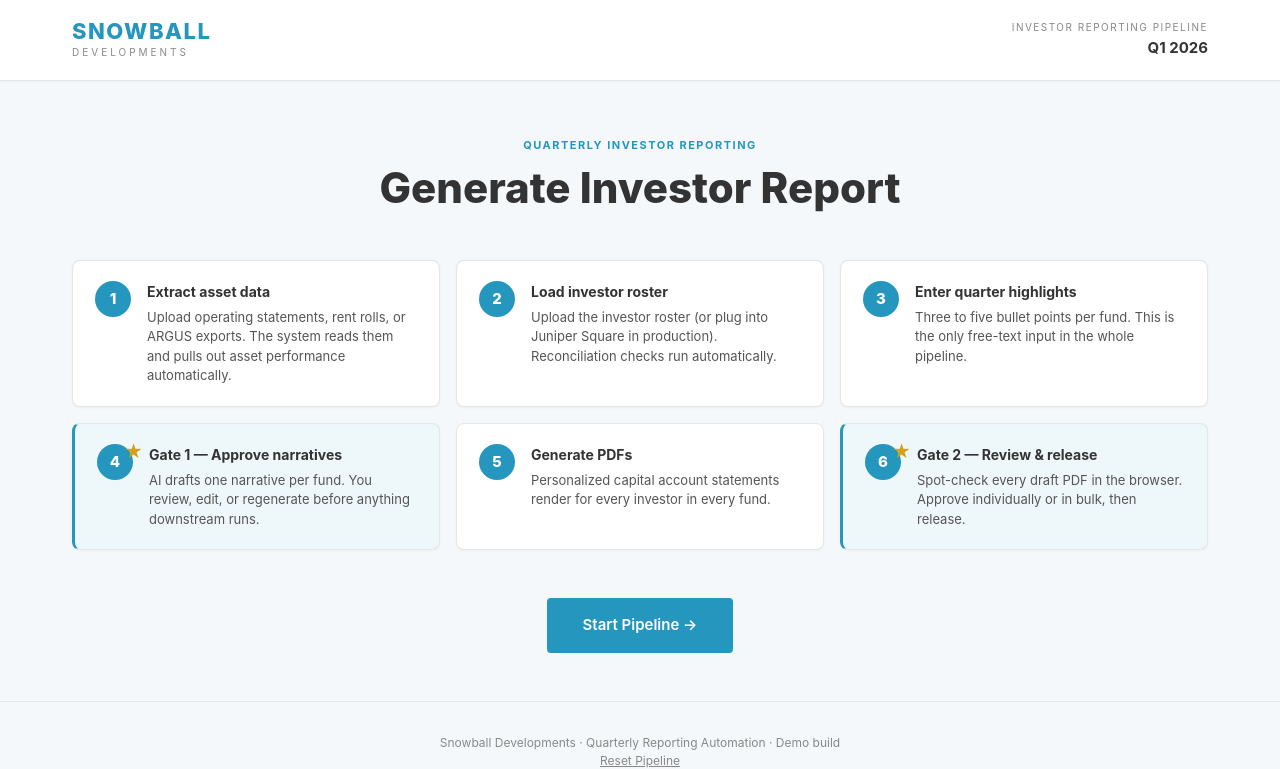
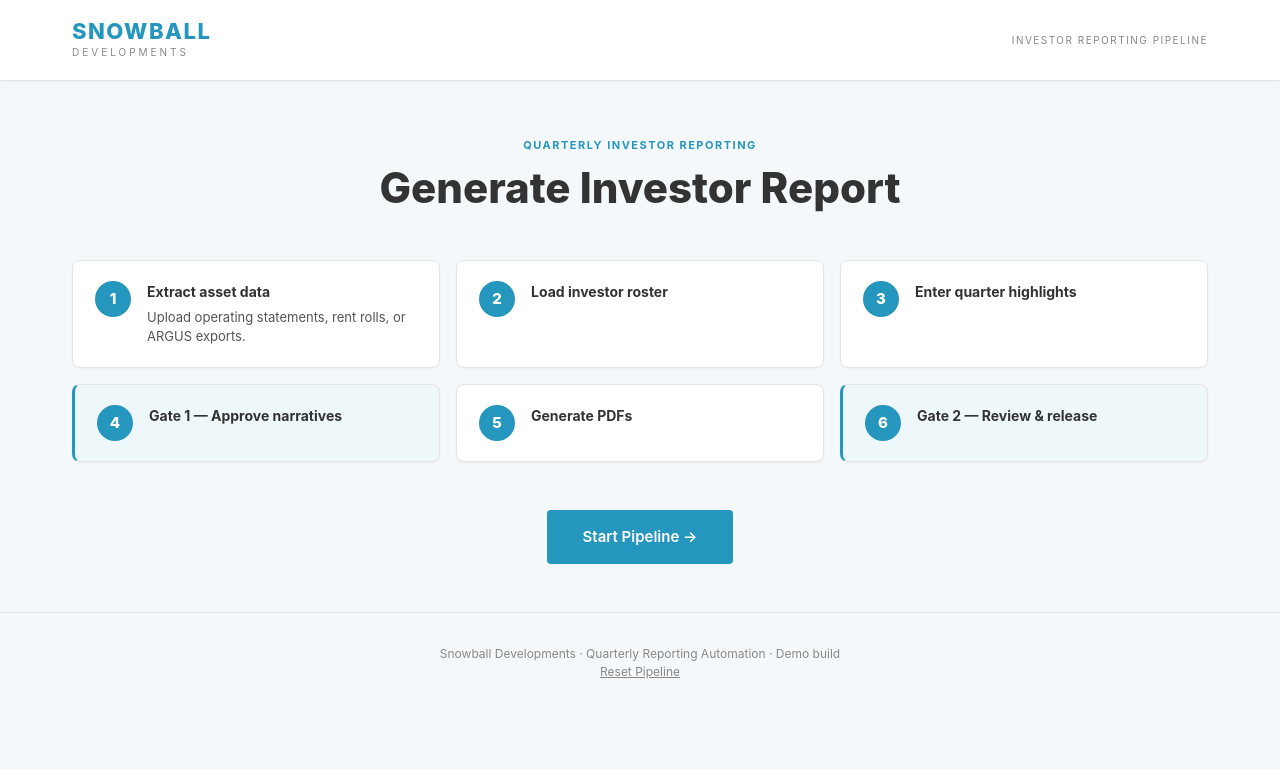
Before and after one commit to akim777-cyb/snowball-reporting, a Flask app: page / in a window 1280 px wide. Shown: the top 769 px of the page. After the commit the page ends 679 px from the top, so only its background shows below. Run offline with Flask 3, Linux system fonts and the light colour scheme.

Commit message:
Clean up landing page: remove descriptions, stars, and period label

```diff
--- a/templates/base.html
+++ b/templates/base.html
@@ -15,7 +15,6 @@
             </div>
             <div class="header-meta">
                 <div class="header-label">Investor Reporting Pipeline</div>
-                <div class="header-period">{{ state.reporting_period }}</div>
             </div>
         </div>
         {% if current_step > 0 and request.path != '/' %}
--- a/templates/landing.html
+++ b/templates/landing.html
@@ -13,44 +13,39 @@
                 <div class="pipeline-num">1</div>
                 <div class="pipeline-body">
                     <h4>Extract asset data</h4>
-                    <p>Upload operating statements, rent rolls, or ARGUS exports. The system reads them and pulls out asset performance automatically.</p>
+                    <p>Upload operating statements, rent rolls, or ARGUS exports.</p>
                 </div>
             </div>
             <div class="pipeline-card">
                 <div class="pipeline-num">2</div>
                 <div class="pipeline-body">
                     <h4>Load investor roster</h4>
-                    <p>Upload the investor roster (or plug into Juniper Square in production). Reconciliation checks run automatically.</p>
                 </div>
             </div>
             <div class="pipeline-card">
                 <div class="pipeline-num">3</div>
                 <div class="pipeline-body">
                     <h4>Enter quarter highlights</h4>
-                    <p>Three to five bullet points per fund. This is the only free-text input in the whole pipeline.</p>
                 </div>
             </div>
         </div>
         <div class="pipeline-row">
             <div class="pipeline-card pipeline-gate">
-                <div class="pipeline-num">4<span class="gate-star">★</span></div>
+                <div class="pipeline-num">4</div>
                 <div class="pipeline-body">
                     <h4>Gate 1 — Approve narratives</h4>
-                    <p>AI drafts one narrative per fund. You review, edit, or regenerate before anything downstream runs.</p>
                 </div>
             </div>
             <div class="pipeline-card">
                 <div class="pipeline-num">5</div>
                 <div class="pipeline-body">
                     <h4>Generate PDFs</h4>
-                    <p>Personalized capital account statements render for every investor in every fund.</p>
                 </div>
             </div>
             <div class="pipeline-card pipeline-gate">
-                <div class="pipeline-num">6<span class="gate-star">★</span></div>
+                <div class="pipeline-num">6</div>
                 <div class="pipeline-body">
                     <h4>Gate 2 — Review &amp; release</h4>
-                    <p>Spot-check every draft PDF in the browser. Approve individually or in bulk, then release.</p>
                 </div>
             </div>
         </div>
```
